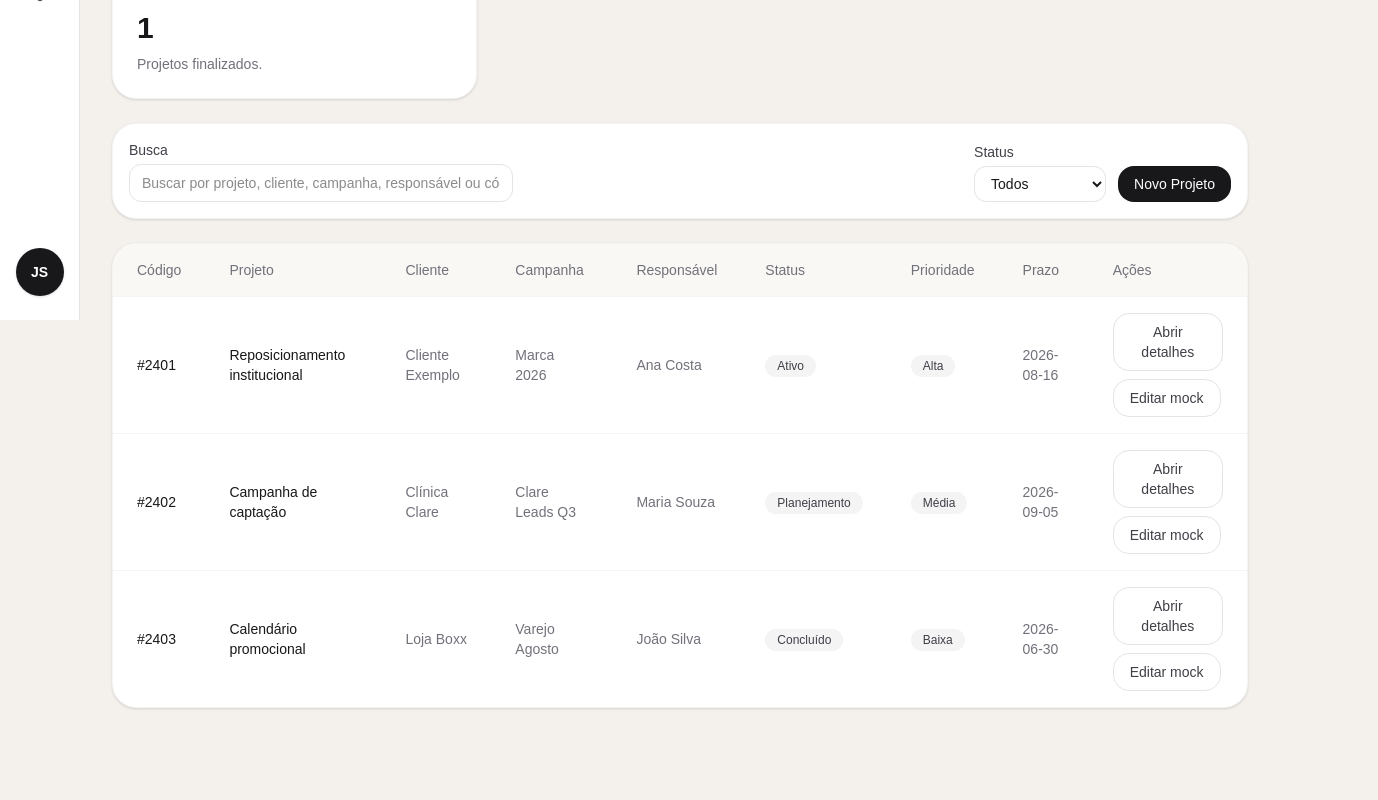
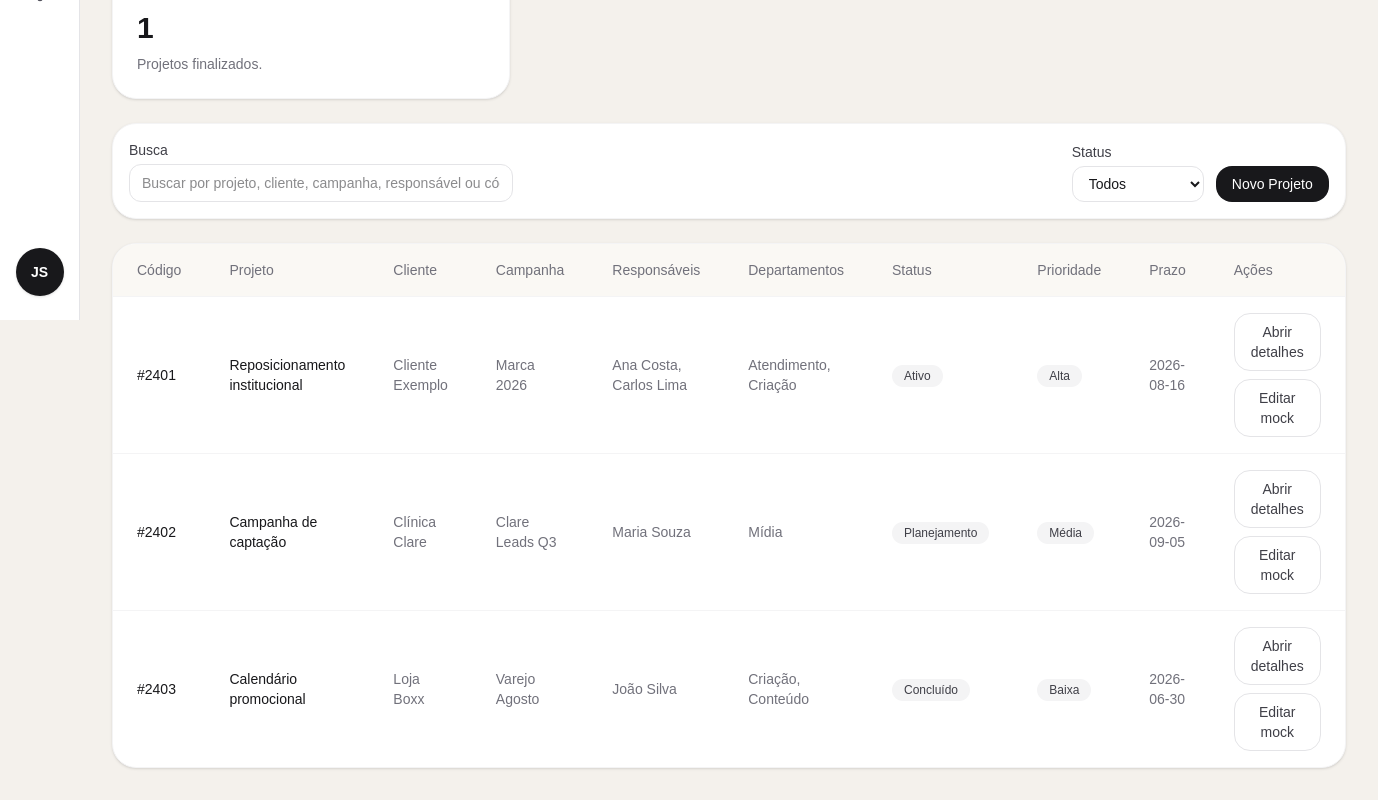
Before and after one commit to hudsonoli/taskflow, a Next.js app in the folder frontend/: page /projetos in a window 1280 px wide. Shown: the part 480-1280 px from the top of the page, 1378 px wide, since content can reach past the window. Before the commit the page ends 1220 px from the top, so only its background shows below. Built offline with nearby package versions, Linux system fonts and the light colour scheme.

Commit message:
refactor(projetos): adiciona multiplos responsaveis

```diff
--- a/frontend/src/components/projetos/NovoProjetoModal.tsx
+++ b/frontend/src/components/projetos/NovoProjetoModal.tsx
@@ -4,15 +4,22 @@ import { useState } from "react";
 import { Button } from "@/components/ui/Button";
 import { Input } from "@/components/ui/Input";
 import { Modal } from "@/components/ui/Modal";
+import { MultiSelect } from "@/components/ui/MultiSelect";
 import { Select } from "@/components/ui/Select";
 import { Textarea } from "@/components/ui/Textarea";
 import {
   clientesProjetoDisponiveis,
+  departamentosProjetoDisponiveis,
   prioridadeProjetoLabels,
   responsaveisProjetoDisponiveis,
   statusProjetoLabels,
 } from "@/lib/projetos-mock";
-import type { Projeto, ProjetoFormDraft, ProjetoPrioridade, ProjetoStatus } from "@/types/projeto";
+import type {
+  Projeto,
+  ProjetoFormDraft,
+  ProjetoPrioridade,
+  ProjetoStatus,
+} from "@/types/projeto";
 
 type NovoProjetoModalProps = {
   open: boolean;
@@ -27,8 +34,12 @@ function createInitialDraft(projeto?: Projeto): ProjetoFormDraft {
     nome: projeto?.nome ?? "",
     clienteId: projeto?.clienteId ?? clientesProjetoDisponiveis[0].id,
     campanha: projeto?.campanha ?? "",
-    responsavelId:
-      projeto?.responsavelId ?? responsaveisProjetoDisponiveis[0].id,
+    responsavelIds:
+      projeto?.responsavelIds ?? [responsaveisProjetoDisponiveis[0].id],
+    departamentoResponsavelIds:
+      projeto?.departamentoResponsavelIds ?? [
+        departamentosProjetoDisponiveis[0].id,
+      ],
     dataInicio: projeto?.dataInicio ?? "",
     dataFimPrevista: projeto?.dataFimPrevista ?? "",
     status: projeto?.status ?? "planejamento",
@@ -49,7 +60,8 @@ export function NovoProjetoModal({
   );
 
   const editing = projeto !== undefined;
-  const canSave = draft.nome.trim().length > 0 && draft.campanha.trim().length > 0;
+  const canSave =
+    draft.nome.trim().length > 0 && draft.campanha.trim().length > 0;
 
   function updateDraft(patch: Partial<ProjetoFormDraft>) {
     setDraft((current) => ({ ...current, ...patch }));
@@ -99,17 +111,6 @@ export function NovoProjetoModal({
           value={draft.campanha}
           onChange={(event) => updateDraft({ campanha: event.target.value })}
         />
-        <Select
-          label="Responsável"
-          value={draft.responsavelId}
-          onChange={(event) =>
-            updateDraft({ responsavelId: event.target.value })
-          }
-          options={responsaveisProjetoDisponiveis.map((responsavel) => ({
-            value: responsavel.id,
-            label: responsavel.nome,
-          }))}
-        />
         <Input
           label="Data de início"
           type="date"
@@ -152,6 +153,31 @@ export function NovoProjetoModal({
         />
       </div>
 
+      <div className="mt-4 grid gap-4 md:grid-cols-2">
+        <MultiSelect
+          label="Usuários responsáveis"
+          placeholder="Selecione usuários"
+          values={draft.responsavelIds}
+          onChange={(values) => updateDraft({ responsavelIds: values })}
+          options={responsaveisProjetoDisponiveis.map((responsavel) => ({
+            value: responsavel.id,
+            label: responsavel.nome,
+          }))}
+        />
+        <MultiSelect
+          label="Departamentos responsáveis"
+          placeholder="Selecione departamentos"
+          values={draft.departamentoResponsavelIds}
+          onChange={(values) =>
+            updateDraft({ departamentoResponsavelIds: values })
+          }
+          options={departamentosProjetoDisponiveis.map((departamento) => ({
+            value: departamento.id,
+            label: departamento.nome,
+          }))}
+        />
+      </div>
+
       <div className="mt-4">
         <Textarea
           label="Descrição"
--- a/frontend/src/components/projetos/ProjetoFormSections.tsx
+++ b/frontend/src/components/projetos/ProjetoFormSections.tsx
@@ -1,6 +1,7 @@
 import { Badge } from "@/components/ui/Badge";
 import { Button } from "@/components/ui/Button";
 import { Input } from "@/components/ui/Input";
+import { MultiSelect } from "@/components/ui/MultiSelect";
 import { Select } from "@/components/ui/Select";
 import { Textarea } from "@/components/ui/Textarea";
 import { WorkspaceEmptyState } from "@/components/workspace/WorkspaceEmptyState";
@@ -10,6 +11,9 @@ import {
   generateId,
   prioridadeProjetoLabels,
   resolveClienteProjetoNome,
+  resolveDepartamentosProjetoNomes,
+  resolveResponsaveisProjetoNomes,
+  responsaveisProjetoDisponiveis,
   statusProjetoLabels,
   tiposTarefaProjetoDisponiveis,
   workflowsProjetoDisponiveis,
@@ -59,7 +63,6 @@ export function DadosProjetoSection({ projeto, onChange }: ProjetoSectionProps)
             updateProjeto(projeto, { campanha: event.target.value }, onChange)
           }
         />
-        <Input label="Responsável" value={projeto.responsavelNome} disabled />
         <Input
           label="Data de início"
           type="date"
@@ -112,14 +115,52 @@ export function DadosProjetoSection({ projeto, onChange }: ProjetoSectionProps)
             })
           )}
         />
+        <Input label="PIT do Publi" value="Integração futura" disabled />
+        <Input label="OCs vinculadas" value="Consulta futura" disabled />
+      </div>
+
+      <div className="mt-4 grid gap-4 md:grid-cols-2">
+        <MultiSelect
+          label="Usuários responsáveis"
+          placeholder="Selecione usuários"
+          values={projeto.responsavelIds}
+          onChange={(values) =>
+            updateProjeto(projeto, { responsavelIds: values }, onChange)
+          }
+          options={responsaveisProjetoDisponiveis.map((responsavel) => ({
+            value: responsavel.id,
+            label: responsavel.nome,
+          }))}
+        />
+        <MultiSelect
+          label="Departamentos responsáveis"
+          placeholder="Selecione departamentos"
+          values={projeto.departamentoResponsavelIds}
+          onChange={(values) =>
+            updateProjeto(
+              projeto,
+              { departamentoResponsavelIds: values },
+              onChange
+            )
+          }
+          options={departamentosProjetoDisponiveis.map((departamento) => ({
+            value: departamento.id,
+            label: departamento.nome,
+          }))}
+        />
+      </div>
+
+      <div className="mt-4 grid gap-4 md:grid-cols-2">
         <Input
-          label="PIT do Publi"
-          value="Integração futura"
+          label="Usuários responsáveis selecionados"
+          value={resolveResponsaveisProjetoNomes(projeto.responsavelIds)}
           disabled
         />
         <Input
-          label="OCs vinculadas"
-          value="Consulta futura"
+          label="Departamentos responsáveis selecionados"
+          value={resolveDepartamentosProjetoNomes(
+            projeto.departamentoResponsavelIds
+          )}
           disabled
         />
       </div>
--- a/frontend/src/components/projetos/ProjetosTable.tsx
+++ b/frontend/src/components/projetos/ProjetosTable.tsx
@@ -5,6 +5,8 @@ import { WorkspaceTable } from "@/components/workspace/WorkspaceTable";
 import {
   prioridadeProjetoLabels,
   resolveClienteProjetoNome,
+  resolveDepartamentosProjetoNomes,
+  resolveResponsaveisProjetoNomes,
   statusProjetoLabels,
 } from "@/lib/projetos-mock";
 import type { Projeto } from "@/types/projeto";
@@ -36,7 +38,8 @@ export function ProjetosTable({
         "Projeto",
         "Cliente",
         "Campanha",
-        "Responsável",
+        "Responsáveis",
+        "Departamentos",
         "Status",
         "Prioridade",
         "Prazo",
@@ -65,7 +68,12 @@ export function ProjetosTable({
           </td>
           <td className="px-6 py-4 text-zinc-500">{projeto.campanha}</td>
           <td className="px-6 py-4 text-zinc-500">
-            {projeto.responsavelNome}
+            {resolveResponsaveisProjetoNomes(projeto.responsavelIds)}
+          </td>
+          <td className="px-6 py-4 text-zinc-500">
+            {resolveDepartamentosProjetoNomes(
+              projeto.departamentoResponsavelIds
+            )}
           </td>
           <td className="px-6 py-4">
             <Badge>{statusProjetoLabels[projeto.status]}</Badge>
--- a/frontend/src/components/projetos/ProjetosView.tsx
+++ b/frontend/src/components/projetos/ProjetosView.tsx
@@ -11,7 +11,8 @@ import {
   generateId,
   projetosMock,
   resolveClienteProjetoNome,
-  resolveResponsavelProjetoNome,
+  resolveDepartamentosProjetoNomes,
+  resolveResponsaveisProjetoNomes,
 } from "@/lib/projetos-mock";
 import type { Projeto, ProjetoFormDraft } from "@/types/projeto";
 import { NovoProjetoModal } from "./NovoProjetoModal";
@@ -35,7 +36,8 @@ function matchesProjeto(projeto: Projeto, query: string) {
     projeto.nome,
     resolveClienteProjetoNome(projeto.clienteId),
     projeto.campanha,
-    projeto.responsavelNome,
+    resolveResponsaveisProjetoNomes(projeto.responsavelIds),
+    resolveDepartamentosProjetoNomes(projeto.departamentoResponsavelIds),
     projeto.codigoInterno,
   ].join(" ");
 
@@ -68,8 +70,8 @@ function createProjetoFromDraft(draft: ProjetoFormDraft): Projeto {
     descricao: draft.descricao,
     status: draft.status,
     prioridade: draft.prioridade,
-    responsavelId: draft.responsavelId,
-    responsavelNome: resolveResponsavelProjetoNome(draft.responsavelId),
+    responsavelIds: draft.responsavelIds,
+    departamentoResponsavelIds: draft.departamentoResponsavelIds,
     dataInicio: draft.dataInicio,
     dataFimPrevista: draft.dataFimPrevista,
     createdAt: now,
@@ -95,8 +97,8 @@ function updateProjetoFromDraft(
     descricao: draft.descricao,
     status: draft.status,
     prioridade: draft.prioridade,
-    responsavelId: draft.responsavelId,
-    responsavelNome: resolveResponsavelProjetoNome(draft.responsavelId),
+    responsavelIds: draft.responsavelIds,
+    departamentoResponsavelIds: draft.departamentoResponsavelIds,
     dataInicio: draft.dataInicio,
     dataFimPrevista: draft.dataFimPrevista,
     updatedAt: new Date().toISOString(),
--- /dev/null
+++ b/frontend/src/components/ui/MultiSelect.tsx
@@ -0,0 +1,77 @@
+type MultiSelectOption = {
+  value: string;
+  label: string;
+};
+
+type MultiSelectProps = {
+  options: MultiSelectOption[];
+  values: string[];
+  onChange: (values: string[]) => void;
+  label?: string;
+  placeholder?: string;
+  disabled?: boolean;
+};
+
+export function MultiSelect({
+  options,
+  values,
+  onChange,
+  label,
+  placeholder = "Selecione uma ou mais opções",
+  disabled = false,
+}: MultiSelectProps) {
+  const selectedLabels = options
+    .filter((option) => values.includes(option.value))
+    .map((option) => option.label);
+
+  function toggleValue(value: string) {
+    if (disabled) return;
+
+    if (values.includes(value)) {
+      onChange(values.filter((currentValue) => currentValue !== value));
+      return;
+    }
+
+    onChange([...values, value]);
+  }
+
+  return (
+    <div className="block text-sm">
+      {label && (
+        <span className="mb-1 block font-medium text-zinc-700">{label}</span>
+      )}
+
+      <div
+        className={`rounded-xl border border-zinc-200 bg-white p-3 ${
+          disabled ? "opacity-60" : ""
+        }`}
+      >
+        <p className="min-h-5 text-sm text-zinc-500">
+          {selectedLabels.length > 0 ? selectedLabels.join(", ") : placeholder}
+        </p>
+
+        <div className="mt-3 grid gap-2 sm:grid-cols-2">
+          {options.map((option) => (
+            <label
+              key={option.value}
+              className={`flex items-center gap-2 rounded-xl border border-zinc-100 px-3 py-2 text-sm text-zinc-700 ${
+                disabled
+                  ? "cursor-not-allowed"
+                  : "cursor-pointer hover:bg-zinc-50"
+              }`}
+            >
+              <input
+                type="checkbox"
+                checked={values.includes(option.value)}
+                disabled={disabled}
+                onChange={() => toggleValue(option.value)}
+                className="h-4 w-4 rounded border-zinc-300 text-zinc-900"
+              />
+              <span>{option.label}</span>
+            </label>
+          ))}
+        </div>
+      </div>
+    </div>
+  );
+}
--- a/frontend/src/lib/projetos-mock.ts
+++ b/frontend/src/lib/projetos-mock.ts
@@ -1,4 +1,8 @@
-import { EMPRESA_PADRAO_ID, generateCodigoInterno, generateId } from "@/lib/equipe-mock";
+import {
+  EMPRESA_PADRAO_ID,
+  generateCodigoInterno,
+  generateId,
+} from "@/lib/equipe-mock";
 import type {
   Projeto,
   ProjetoEquipeMembro,
@@ -147,8 +151,8 @@ export const projetosMock: Projeto[] = [
     descricao: "Projeto de comunicação para atualização de posicionamento e presença digital.",
     status: "ativo",
     prioridade: "alta",
-    responsavelId: "user-2",
-    responsavelNome: "Ana Costa",
+    responsavelIds: ["user-2", "user-3"],
+    departamentoResponsavelIds: ["dep-atendimento", "dep-criacao"],
     dataInicio: "2026-07-01",
     dataFimPrevista: "2026-08-16",
     createdAt: "2026-07-01T09:00:00-03:00",
@@ -172,8 +176,8 @@ export const projetosMock: Projeto[] = [
     descricao: "Campanha recorrente para aquisição de leads qualificados.",
     status: "planejamento",
     prioridade: "media",
-    responsavelId: "user-5",
-    responsavelNome: "Maria Souza",
+    responsavelIds: ["user-5"],
+    departamentoResponsavelIds: ["dep-midia"],
     dataInicio: "2026-07-15",
     dataFimPrevista: "2026-09-05",
     createdAt: "2026-07-05T10:00:00-03:00",
@@ -196,8 +200,8 @@ export const projetosMock: Projeto[] = [
     descricao: "Projeto de calendário mensal para campanhas comerciais e datas promocionais.",
     status: "concluido",
     prioridade: "baixa",
-    responsavelId: "user-4",
-    responsavelNome: "João Silva",
+    responsavelIds: ["user-4"],
+    departamentoResponsavelIds: ["dep-criacao", "dep-conteudo"],
     dataInicio: "2026-06-01",
     dataFimPrevista: "2026-06-30",
     createdAt: "2026-06-01T08:45:00-03:00",
@@ -218,9 +222,28 @@ export function resolveClienteProjetoNome(clienteId: string): string {
   );
 }
 
-export function resolveResponsavelProjetoNome(responsavelId: string): string {
-  return (
-    responsaveisProjetoDisponiveis.find((responsavel) => responsavel.id === responsavelId)
-      ?.nome ?? responsavelId
-  );
+export function resolveResponsaveisProjetoNomes(ids: string[]): string {
+  if (ids.length === 0) return "-";
+
+  return ids
+    .map(
+      (id) =>
+        responsaveisProjetoDisponiveis.find(
+          (responsavel) => responsavel.id === id
+        )?.nome ?? id
+    )
+    .join(", ");
 }
+
+export function resolveDepartamentosProjetoNomes(ids: string[]): string {
+  if (ids.length === 0) return "-";
+
+  return ids
+    .map(
+      (id) =>
+        departamentosProjetoDisponiveis.find(
+          (departamento) => departamento.id === id
+        )?.nome ?? id
+    )
+    .join(", ");
+}
```
Also changed, not shown: frontend/src/types/projeto.ts (+9 -3 lines).
